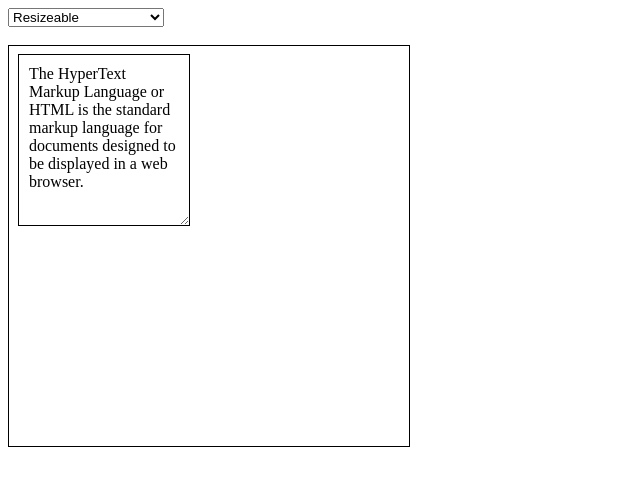
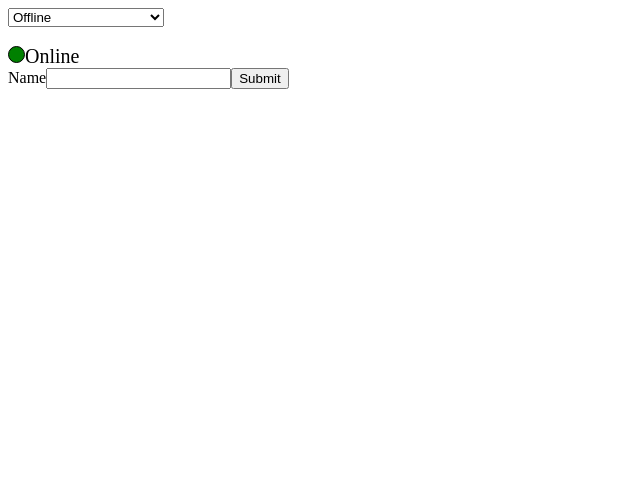
Before and after one commit to kvnchen/frontEndPractice, a Next.js app: page / in a window 1280 px wide. Shown: the top 486 px of the page, without its empty margins (0-640 px from the left). Built offline with nearby package versions, Linux system fonts and the light colour scheme.

Commit message:
online/offline component

```diff
--- /dev/null
+++ b/src/app/offline/offline.js
@@ -0,0 +1,70 @@
+'use client';
+import { useState, useEffect } from 'react';
+import styles from './styles.module.css';
+
+/**
+
+Task: Implement a component that accurately reflects the browser's online/offline status using navigator.onLine and the online/offline window events.
+As a bonus: add a simple input field; if the user tries to "save" data while offline, cache it (e.g., in localStorage) and indicate that it will sync when back online.
+
+Focus: Browser APIs (navigator.onLine, events), simple data persistence (localStorage), handling network state changes.
+
+Navigator:
+  interface representing the state and identity of the user agent
+  access via window.navigator
+
+  .onLine
+    boolean indicating whether the device is connected to the network
+    when its value changes, an online or offline event is fired on the window
+
+We can add an event listener to the window online/offline event
+
+window.addEventListener('online', (event) => {})
+ */
+export function Offline() {
+  const [isOnline, setIsOnline] = useState(false); // component doesn't seem to have access to the window object here
+
+  useEffect(() => {
+    // can access the window object here though
+    setIsOnline(window.navigator.onLine);
+    window.addEventListener('online', () => {
+      setIsOnline(true);
+      const retrieve = localStorage.getItem('name');
+      if (retrieve !== null) {
+        console.log('restored from local storage: ', retrieve);
+        localStorage.setItem('name', null);
+      }
+    });
+    window.addEventListener('offline', () => {
+      setIsOnline(false);
+    })
+  }, []);
+
+  function handleSubmit(formData) {
+    const formJSON = Object.fromEntries(formData.entries());
+    const { name } = formJSON;
+
+    if (isOnline)
+      console.log(name);
+    else {
+      console.log(`saving name ${name} to localStorage`);
+      localStorage.setItem('name', name);
+    }
+  }
+
+  return (
+    <article>
+      <div>
+        <span className={`${styles.indicator} ${(isOnline ? styles.online : styles.offline)}`}></span>
+        <span className={styles.tag}>{isOnline ? 'Online' : 'Offline'}</span>
+      </div>
+      <form action={handleSubmit}>
+        <label>
+          Name
+          <input type='text' name='name'></input>
+        </label>
+        <button type='submit'>Submit</button>
+      </form>
+    </article>
+  )
+}
--- /dev/null
+++ b/src/app/offline/styles.module.css
@@ -0,0 +1,19 @@
+span.indicator {
+  display: inline-block;
+  width: 15px;
+  height: 15px;
+  border: 1px solid black;
+  border-radius: 50%;
+}
+
+.online {
+  background-color: green;
+}
+
+.offline {
+  background-color: red;
+}
+
+span.tag {
+  font-size: 20px;
+}
--- a/src/app/page.js
+++ b/src/app/page.js
@@ -62,10 +62,12 @@ import { SVGMap } from './svgMap/svgMap.js';
 import { RealTimeFeed } from './realTimeFeed/realTimeFeed.js';
 import { Grid } from './resizeable/resizeable.js';
 
+import { Offline } from './offline/offline.js';
+
 // this react project is 350 MB... gonna reuse it for react practice
 
 export default function Home() {
-  const [selection, setSelection] = useState('Resizeable');
+  const [selection, setSelection] = useState('Offline');
 
   const components = {
     MortgageCalculator: <MortgageCalculator />,
@@ -134,6 +136,7 @@ export default function Home() {
     SVGMap: <SVGMap />,
     RealTimeFeed: <RealTimeFeed />,
     Resizeable: <Grid />,
+    Offline: <Offline />
   };
 
   function select() {
--- a/src/app/resizeable/resizeable.js
+++ b/src/app/resizeable/resizeable.js
@@ -10,7 +10,7 @@ import styles from './styles.module.css';
  *
  * so I think this means we need to track the top left corner position in state
  * im stupid, had axes mixed up
- * also needed absolute positioning
+ * also needed absolute positioning with pixel offset
  *
  * current behavior of snapping the top left corner to where the mouse is isn't great
  */
```
Also changed, not shown: src/app/bruno_problems.txt.
